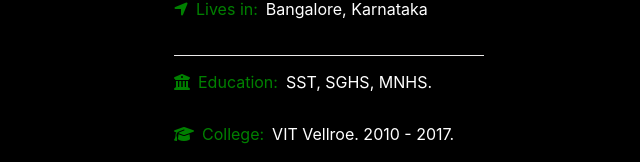
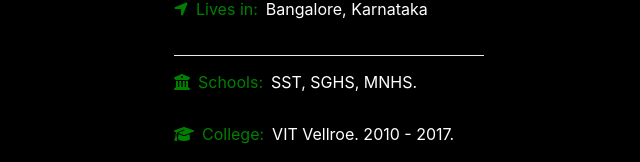
Before and after one commit to abk2191/my-profile, a React (Vite) app: page / in a window 1280 px wide. Shown: the part 430-592 px from the top of the page, without its empty margins (311-951 px from the left). Built offline with nearby package versions, Linux system fonts and the light colour scheme.

Commit message:
Update App.jsx

```diff
--- a/src/App.jsx
+++ b/src/App.jsx
@@ -41,7 +41,7 @@
 
               <div className="flex-box">
                 <i class="fa-solid fa-building-columns"></i>
-                <span className="basic-info-head">Education:</span>{" "}
+                <span className="basic-info-head">Schools:</span>{" "}
                 <p>SST, SGHS, MNHS.</p>
               </div>
 
```
